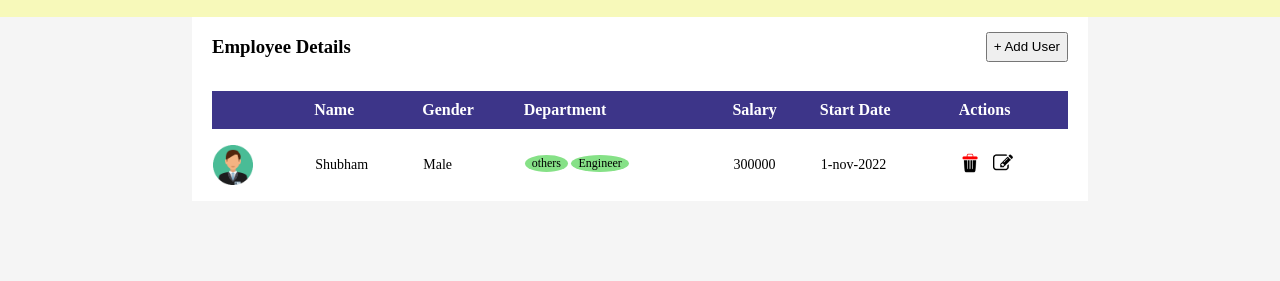
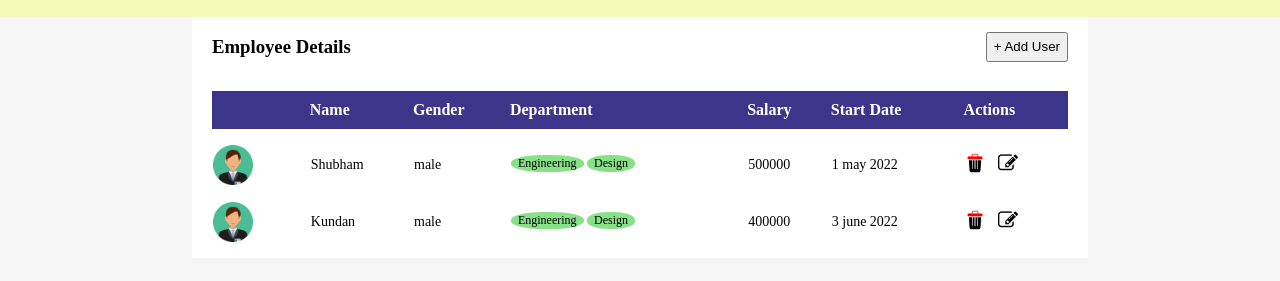
Before and after one commit to sks123git/employee-payrollApp, a plain HTML site: page EmployeePayrollApp.html in a window 1280 px wide. Shown: the part 59-340 px from the top of the page. Drawn offline with Linux system fonts and the light colour scheme; a web font is replaced by a local one.

Commit message:
added feature to display using string literal

```diff
--- a/App.css
+++ b/App.css
@@ -55,7 +55,7 @@ td img:first-child {
 
 .dept-label {
   background-color: #86e187;
-  border-radius: 50%;
+  border-radius: 45%;
   width: fit-content;
   text-align: center;
   padding: 1px 7px;
--- /dev/null
+++ b/Display.js
@@ -0,0 +1,83 @@
+window.addEventListener('DOMContentLoaded', () => {
+  createInnerHtml();
+});
+
+function createInnerHtml() {
+  const headerHtml =
+    '<tr><th></th>' +
+    '<th>Name</th>' +
+    '<th>Gender</th>' +
+    '<th>Department</th>' +
+    '<th>Salary</th>' +
+    '<th>Start Date</th>' +
+    '<th>Actions</th></tr>';
+  let innerHTML = `${headerHtml}`;
+  let empPayrollData = createEmployeePayrollJSON();
+  for (const iterator of empPayrollData) {
+    innerHTML = `${innerHTML}
+<tr>
+              <td>
+                <img src="${iterator._profilePic}" alt="" class="profile" />
+              </td>
+              <td>${iterator._name}</td>
+              <td>${iterator._gender}</td>
+              <td>
+                ${getDeptHtml(iterator._department)}
+              </td>
+              <td>${iterator._salary}</td>
+              <td>${iterator._startDate}</td>
+              <td>
+                <img
+                  name="${iterator._id}"
+                  src="images/delete.png"
+                  alt="delete"
+                  onclick="remove(this)"
+                  width="20"
+                />
+                <img
+                  name="${iterator._id}"
+                  src="images/edit.png"
+                  alt="edit"
+                  onclick="update(this)"
+                  width="20"
+                />
+              </td>
+            </tr>
+`;
+    document.querySelector('#display').innerHTML = innerHTML;
+  }
+}
+
+const getDeptHtml = (deptList) => {
+  let deptHtml = '';
+  for (const dept of deptList) {
+    deptHtml = `${deptHtml} <div class="dept-label">${dept}</div>`;
+  }
+  return deptHtml;
+};
+
+const createEmployeePayrollJSON = () => {
+  let empPayrollListLocal = [
+    {
+      _name: 'Shubham',
+      _gender: 'male',
+      _department: ['Engineering', 'Design'],
+      _salary: '500000',
+      _startDate: '1 may 2022',
+      _note: '',
+      _id: new Date().getDate(),
+      _profilePic: 'images/profile1.png',
+    },
+    {
+      _name: 'Kundan',
+      _gender: 'male',
+      _department: ['Engineering', 'Design'],
+      _salary: '400000',
+      _startDate: '3 june 2022',
+      _note: '',
+      _id: new Date().getDate(),
+      _profilePic: 'images/profile1.png',
+    },
+  ];
+  return empPayrollListLocal;
+};
--- a/EmployeePayrollApp.html
+++ b/EmployeePayrollApp.html
@@ -41,48 +41,11 @@
           />
         </div>
         <div class="inner-header">
-          <table id="display" class="table">
-            <tr>
-              <th></th>
-              <th>Name</th>
-              <th>Gender</th>
-              <th>Department</th>
-              <th>Salary</th>
-              <th>Start Date</th>
-              <th>Actions</th>
-            </tr>
-            <tr>
-              <td>
-                <img src="images/profile1.png" alt="" class="profile" />
-              </td>
-              <td>Shubham</td>
-              <td>Male</td>
-              <td>
-                <div class="dept-label">others</div>
-                <div class="dept-label">Engineer</div>
-              </td>
-              <td>300000</td>
-              <td>1-nov-2022</td>
-              <td>
-                <img
-                  id="1"
-                  src="images/delete.png"
-                  alt="delete"
-                  onclick="remove(this)"
-                  width="20"
-                />
-                <img
-                  id="1"
-                  src="images/edit.png"
-                  alt="edit"
-                  onclick="update(this)"
-                  width="20"
-                />
-              </td>
-            </tr>
-          </table>
+          <table id="display" class="table"></table>
         </div>
       </div>
     </section>
   </body>
+  <script src="script.js"></script>
+  <script src="Display.js"></script>
 </html>
```
